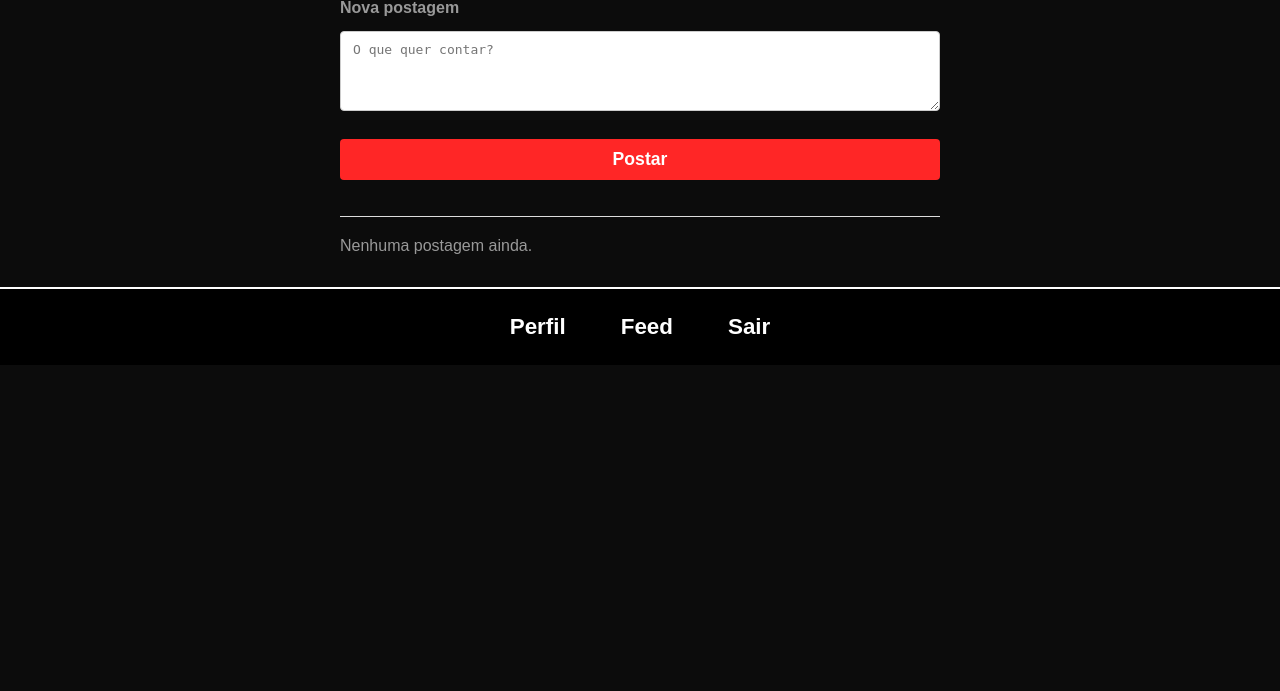
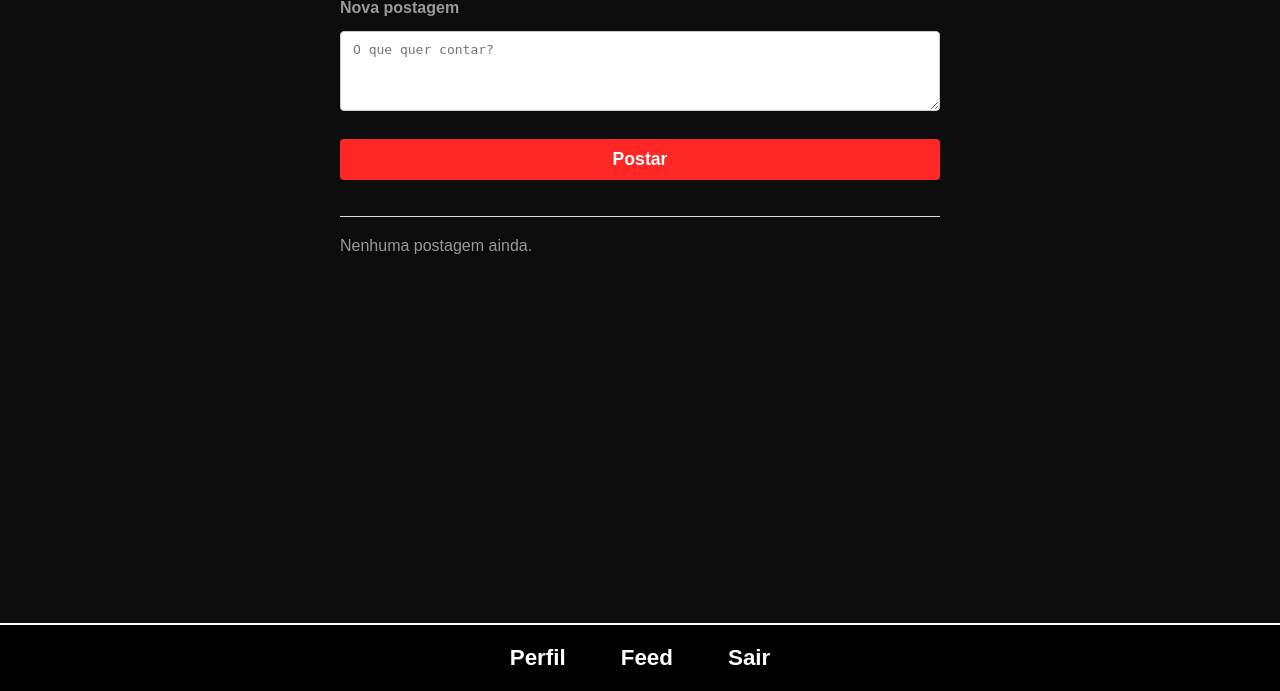
Before and after one commit to Mehranzin/MyOp, a Flask app: template templates/feed.html in a window 1280 px wide. Shown: the part 109-800 px from the top of the page. Run offline with Flask 3, Linux system fonts and the light colour scheme; the template is opened without the code that fills it, so the values that code supplies are empty.

Commit message:
Atu. no CSS dos Post 4.5.2

```diff
--- a/static/style.css
+++ b/static/style.css
@@ -231,12 +231,12 @@ a:hover {
 
 .nav-footer {
   position: fixed;
-  bottom: -4;
+  bottom: 0;
   left: 0;
   right: 0;
   width: 100%;
   background: #000;
-  padding: 25px 0;
+  padding: 20px 0;
   text-align: center;
   border-top: 2px solid #fff;
   z-index: 100;
```
